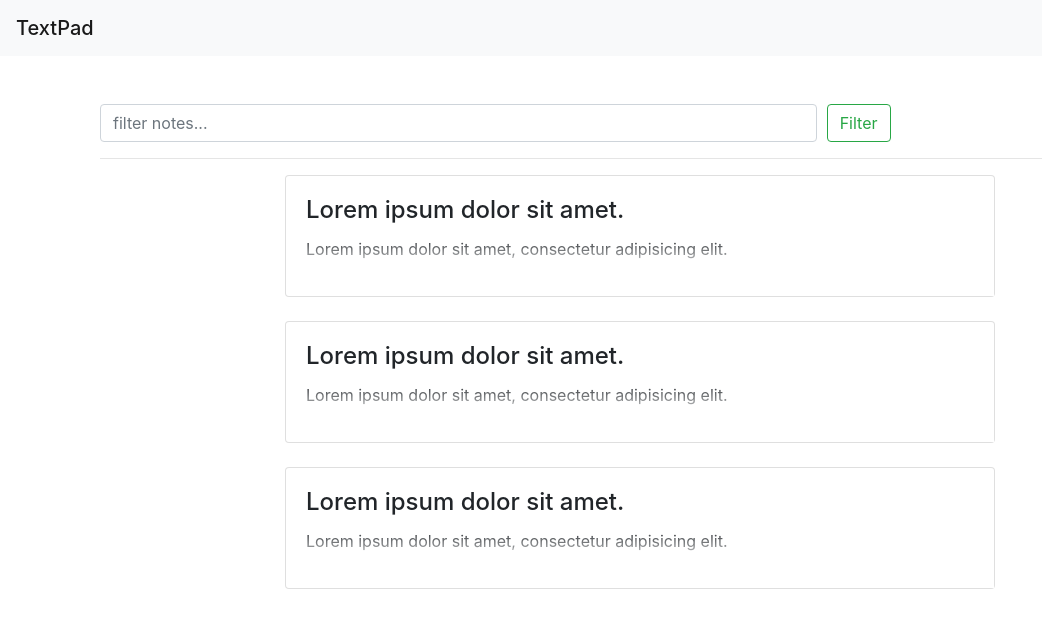
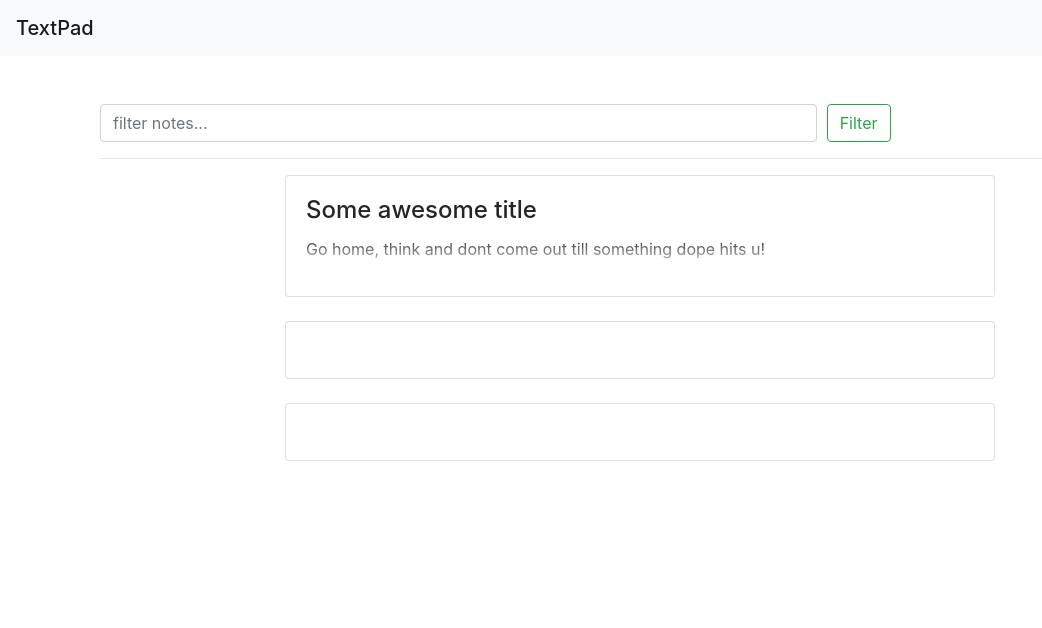
Before and after one commit to joegitau/textpad, an Angular app: page / in a window 1280 px wide. Shown: the top 628 px of the page, without its empty margins (0-1042 px from the left). Built offline with nearby package versions, Linux system fonts and the light colour scheme.

Commit message:
add communication between notes-list and note

```diff
--- a/src/app/note/note.component.html
+++ b/src/app/note/note.component.html
@@ -1,7 +1,7 @@
 <div class="card card-plain card-note mb-4">
   <div class="card-body note-body" #noteText>
-    <h4 class="card-title">Lorem ipsum dolor sit amet.</h4>
-    <p class="card-text">Lorem ipsum dolor sit amet, consectetur adipisicing elit.</p>
+    <h4 class="card-title">{{ noteTitle }}</h4>
+    <p class="card-text">{{ noteBody }}</p>
     <div #truncator class="fade-out-truncation"></div>
   </div>
   <div class="close-btn">x</div>
--- a/src/app/note/note.component.ts
+++ b/src/app/note/note.component.ts
@@ -3,7 +3,8 @@ import {
   AfterViewInit,
   Renderer2,
   ViewChild,
-  ElementRef
+  ElementRef,
+  Input
 } from "@angular/core";
 
 @Component({
@@ -12,6 +13,9 @@ import {
   styleUrls: ["./note.component.scss"]
 })
 export class NoteComponent implements AfterViewInit {
+  @Input("noteTitle") noteTitle: string;
+  @Input() noteBody: string;
+
   @ViewChild("truncator") truncator: ElementRef<HTMLElement>;
   @ViewChild("noteText") noteText: ElementRef<HTMLElement>;
 
--- a/src/app/notes-list/notes-list.component.html
+++ b/src/app/notes-list/notes-list.component.html
@@ -3,7 +3,11 @@
     <form class="form my-2 my-lg-0">
       <div class="form-row">
         <div class="col-md-8">
-          <input class="form-control" type="text" placeholder="filter notes...">
+          <input
+            class="form-control"
+            type="text"
+            placeholder="filter notes..."
+          />
         </div>
         <div class="col-md-4">
           <button class="btn btn-outline-success" type="submit">Filter</button>
@@ -12,10 +16,10 @@
     </form>
   </div>
 </div>
-<hr class="my-3">
+<hr class="my-3" />
 <div class="row">
   <div class="col-md-8 offset-md-2">
-    <app-note></app-note>
+    <app-note [noteTitle]="noteTitle" [noteBody]="noteBody"></app-note>
     <app-note></app-note>
     <app-note></app-note>
   </div>
--- a/src/app/notes-list/notes-list.component.ts
+++ b/src/app/notes-list/notes-list.component.ts
@@ -1,15 +1,15 @@
-import { Component, OnInit } from '@angular/core';
+import { Component, OnInit } from "@angular/core";
 
 @Component({
-  selector: 'app-notes-list',
-  templateUrl: './notes-list.component.html',
-  styleUrls: ['./notes-list.component.scss']
+  selector: "app-notes-list",
+  templateUrl: "./notes-list.component.html",
+  styleUrls: ["./notes-list.component.scss"]
 })
 export class NotesListComponent implements OnInit {
+  noteTitle = "Some awesome title";
+  noteBody = "Go home, think and dont come out till something dope hits u!";
 
-  constructor() { }
+  constructor() {}
 
-  ngOnInit(): void {
-  }
-
+  ngOnInit(): void {}
 }
```
